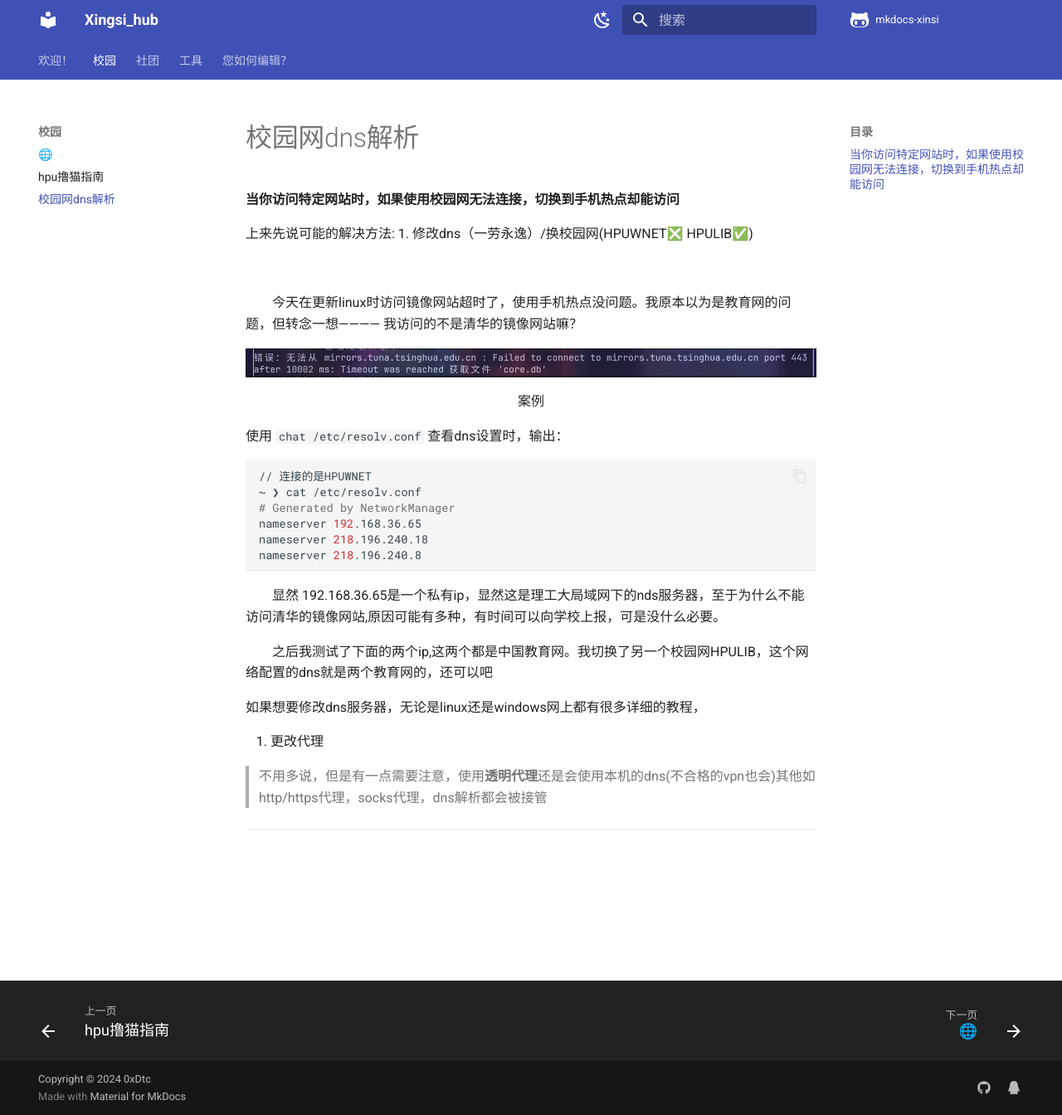
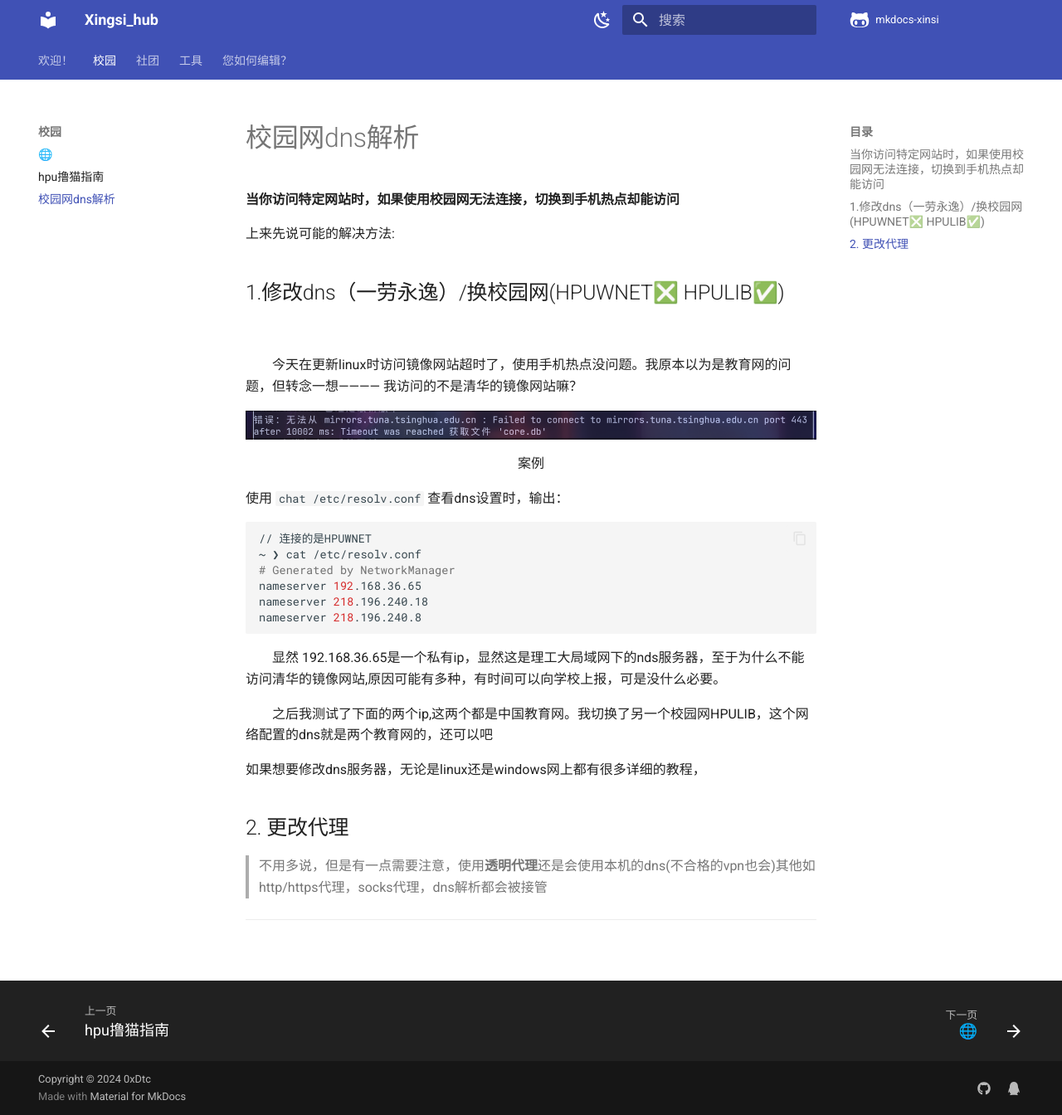
Before and after one commit to disjfjdizmfnkf/mkdocs-xingsi, an MkDocs documentation site: the page built from docs/campus/校园网dns解析.md, in a window 1280 px wide and 1344 px high. Shown: the whole window at 83% size. Built offline with MkDocs 1.6.1 and Material for MkDocs 9.7.7, drawn with Linux system fonts in a browser that asks for light colours; comment, search, counter and statistics services are not loaded.

Commit message:
fix: 格式

```diff
--- a/docs/campus/校园网dns解析.md
+++ b/docs/campus/校园网dns解析.md
@@ -2,7 +2,8 @@
 
 
 上来先说可能的解决方法:
-1. 修改dns（一劳永逸）/换校园网(HPUWNET❎  HPULIB✅)
+
+## 1.修改dns（一劳永逸）/换校园网(HPUWNET❎  HPULIB✅)
 
 <br>
 
@@ -28,7 +29,7 @@ nameserver 218.196.240.8
 如果想要修改dns服务器，无论是linux还是windows网上都有很多详细的教程，
 
 
-2. 更改代理
+## 2. 更改代理
 
 
 > 不用多说，但是有一点需要注意，使用**透明代理**还是会使用本机的dns(不合格的vpn也会)其他如http/https代理，socks代理，dns解析都会被接管
```
Also changed, not shown: docs/assets/1.png (deleted), docs/assets/2.png (deleted), docs/assets/3.png (deleted), docs/assets/4.png (deleted).
